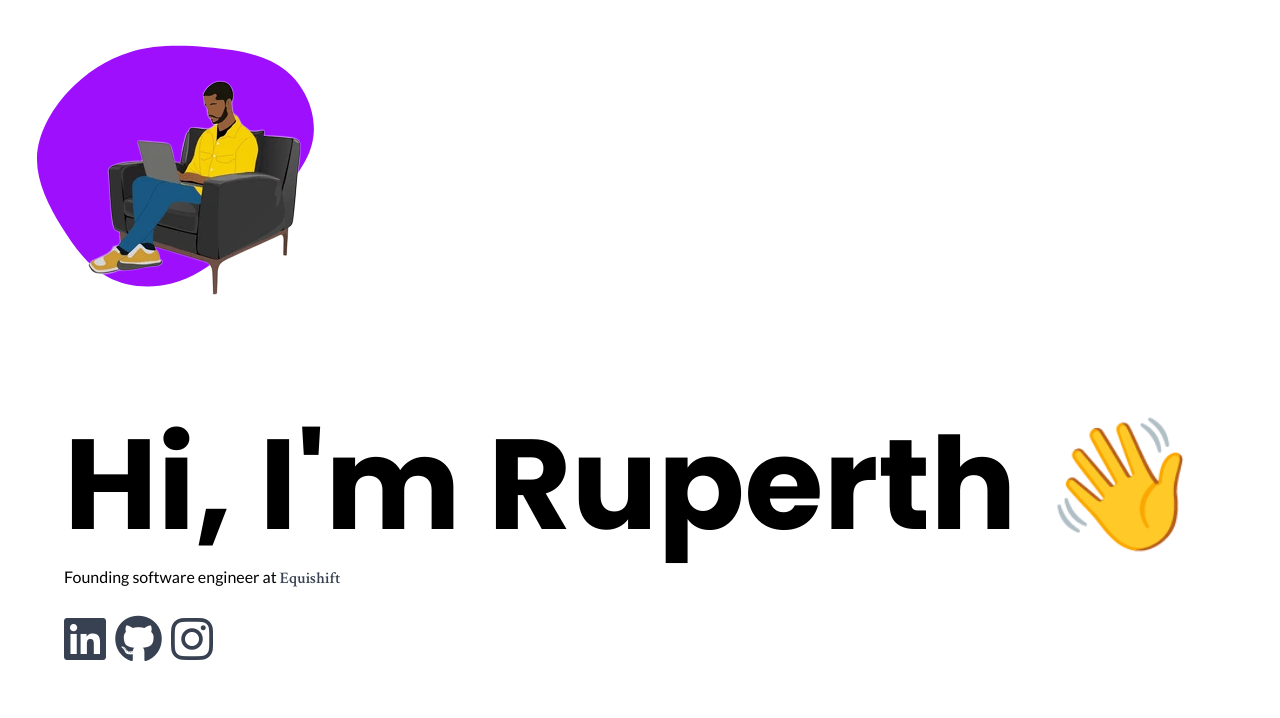
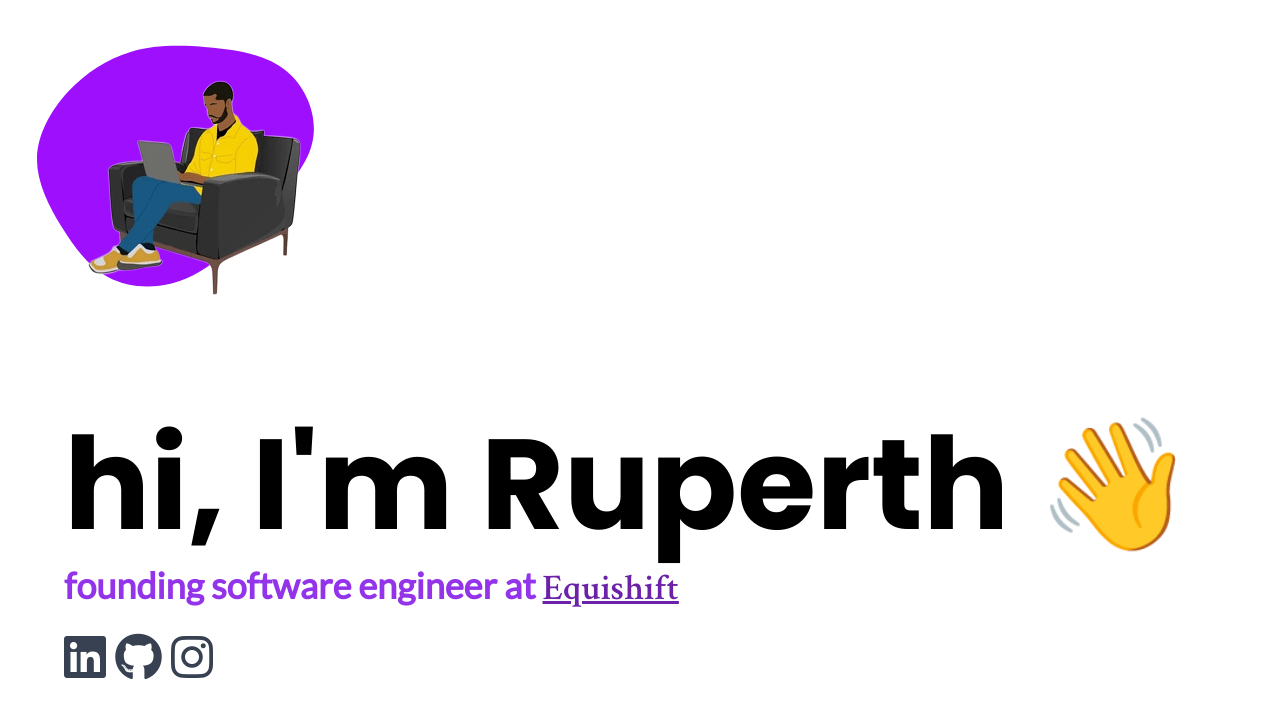
Before and after one commit to ruperthjr/ruperthjr.github.io, a plain HTML site: page index.html in a window 1280 px wide. Drawn offline with nearby package versions, Linux system fonts and the light colour scheme; a web font is replaced by a local one.

Commit message:
ft:updates

```diff
--- a/index.html
+++ b/index.html
@@ -1,7 +1,5 @@
 <!DOCTYPE html>
 <html>
-
-<head>
 
 <head>
 	<meta charset="utf-8">
@@ -37,9 +35,9 @@
 			<img src="me.png" class="max-h-[calc(44vh)] profpic-common profpic relative" />
 		</div>
 		<div class="w-full">
-			<h1 class="text-4xl lg:text-9xl title">Hi, I'm Ruperth <span class="wow swing">👋</span></h1>
-			<h5 class="my-2 lg:my-4"></div>Founding software engineer at <a href="https://equishift.vercel.app"
-					class="subtitle bg-transparent font-bold pl-0 text-gray-700">Equishift</a></h5>
+			<h1 class="text-4xl lg:text-9xl title">hi, I'm Ruperth <span class="wow swing">👋</span></h1>
+			<h5 class="my-2 lg:my-4 text-2xl lg:text-4xl font-semibold text-purple-600">founding software engineer at <a href="https://equishift.vercel.app"
+					class="subtitle bg-transparent font-bold pl-0 text-purple-800 underline">Equishift</a></h5>
 			<h5 class="text-5xl mt-6 text-gray-700" style="vertical-align: center">
 				<a target="_blank" href="http://linkedin.com/in/ruperth-nyagesoa"><i class="fa-brands fa-linkedin wow fadeInUp"
 						style="visibility: visible; animation-delay: 200ms; animation-name: fadeInUp;"></i></a>
```
Lines whose indentation alone changed are shown as unchanged.
